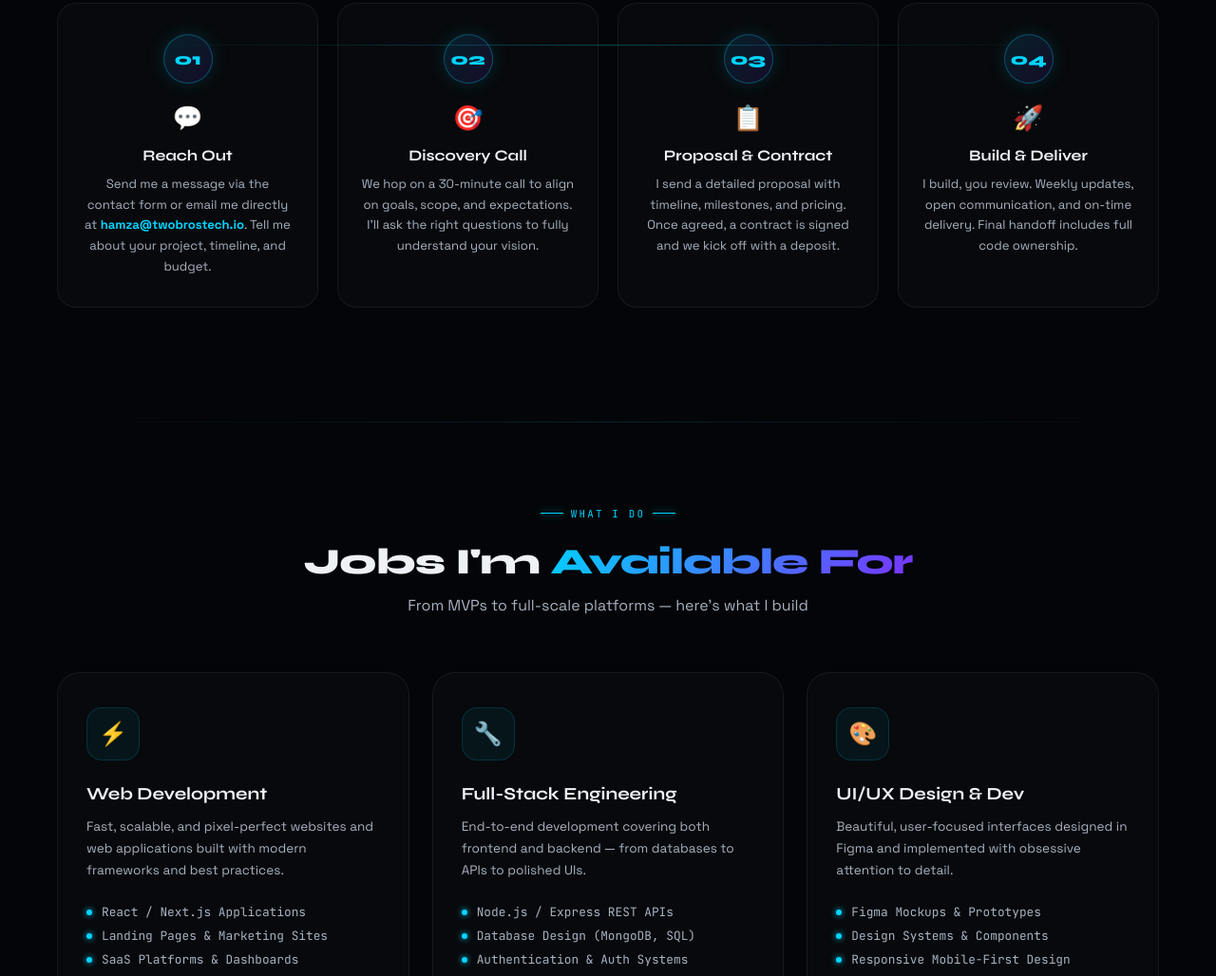
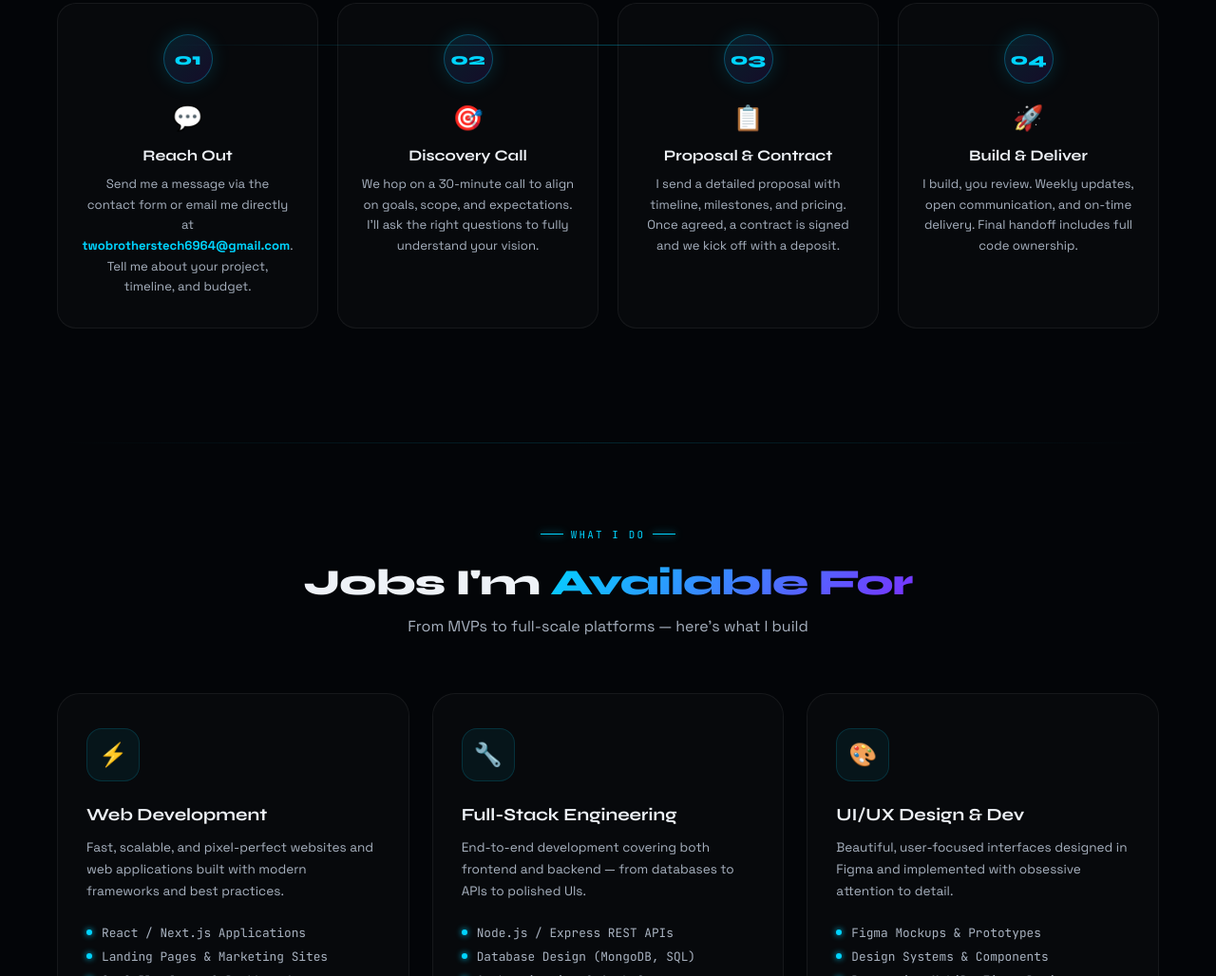
Before and after one commit to hamzaibrahi6964-coder/two-brothers-tech, a plain HTML site: page hire.html in a window 1280 px wide. Shown: the part 828-1856 px from the top of the page at 95% size. Drawn offline with Linux system fonts and the light colour scheme.

Commit message:
Update hire.html

```diff
--- a/hire.html
+++ b/hire.html
@@ -421,7 +421,7 @@
       <div class="step-num">01</div>
       <span class="step-icon">💬</span>
       <h4>Reach Out</h4>
-      <p>Send me a message via the contact form or email me directly at <strong style="color:var(--neon)">hamza@twobrostech.io</strong>. Tell me about your project, timeline, and budget.</p>
+      <p>Send me a message via the contact form or email me directly at <strong style="color:var(--neon)">twobrotherstech6964@gmail.com</strong>. Tell me about your project, timeline, and budget.</p>
     </div>
     <div class="step-card reveal">
       <div class="step-num">02</div>
```
